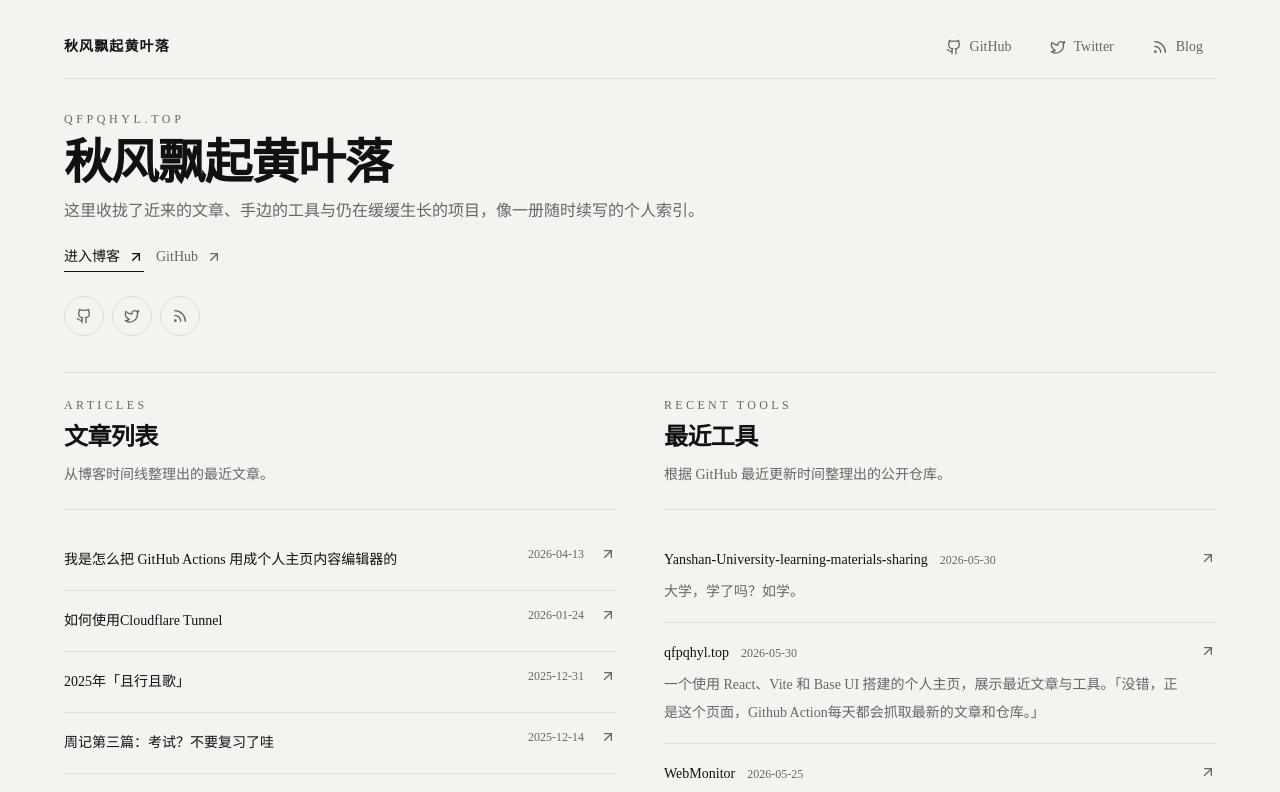
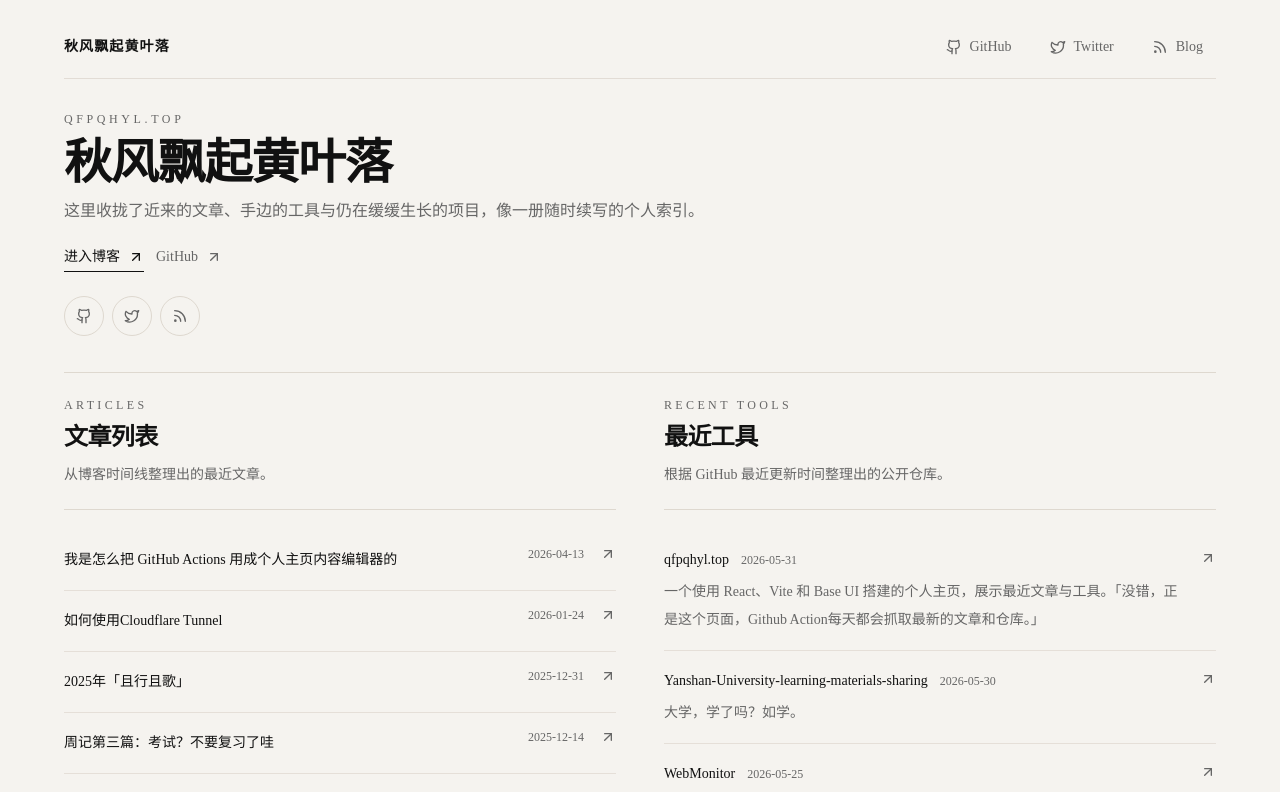
Before and after one commit to qfpqhyl/qfpqhyl.top, a React (Vite) app: page / in a window 1280 px wide. Shown: the top 792 px of the page. Built offline with nearby package versions, Linux system fonts and the light colour scheme.

Commit message:
chore: refresh generated content

```diff
--- a/data/content.ts
+++ b/data/content.ts
@@ -7,7 +7,7 @@ export interface SiteContent {
 }
 
 export const siteContent: SiteContent = {
-  "generatedAt": "2026-05-31T02:41:19.723Z",
+  "generatedAt": "2026-06-01T02:50:39.253Z",
   "articles": [
     {
       "title": "我是怎么把 GitHub Actions 用成个人主页内容编辑器的",
@@ -42,15 +42,15 @@ export const siteContent: SiteContent = {
   ],
   "tools": [
     {
+      "title": "qfpqhyl.top",
+      "href": "https://github.com/qfpqhyl/qfpqhyl.top",
+      "description": "一个使用 React、Vite 和 Base UI 搭建的个人主页，展示最近文章与工具。「没错，正是这个页面，Github Action每天都会抓取最新的文章和仓库。」",
+      "updatedAt": "2026-05-31"
+    },
+    {
       "title": "Yanshan-University-learning-materials-sharing",
       "href": "https://github.com/qfpqhyl/Yanshan-University-learning-materials-sharing",
       "description": "大学，学了吗？如学。",
-      "updatedAt": "2026-05-30"
-    },
-    {
-      "title": "qfpqhyl.top",
-      "href": "https://github.com/qfpqhyl/qfpqhyl.top",
-      "description": "一个使用 React、Vite 和 Base UI 搭建的个人主页，展示最近文章与工具。「没错，正是这个页面，Github Action每天都会抓取最新的文章和仓库。」",
       "updatedAt": "2026-05-30"
     },
     {
```
